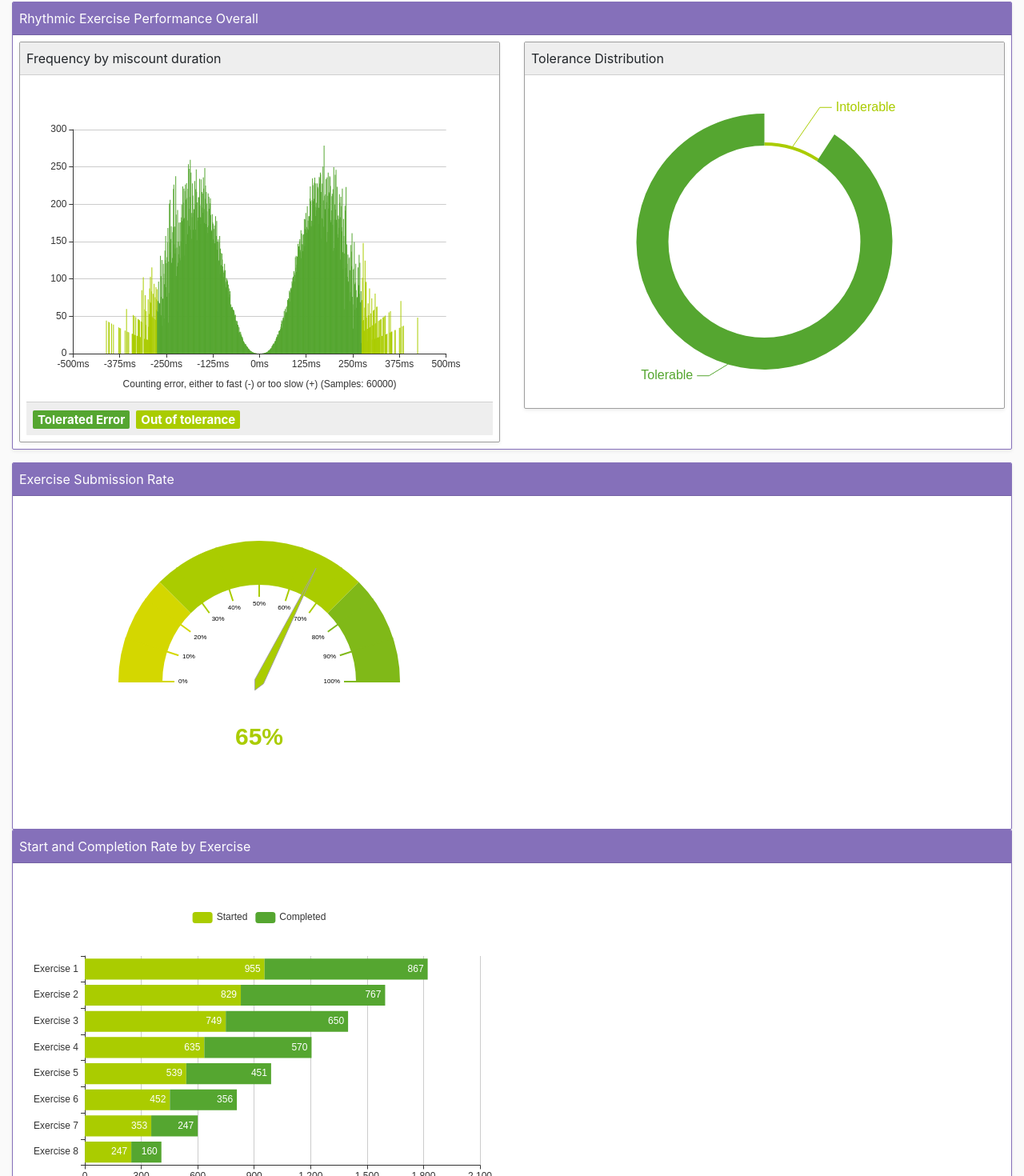
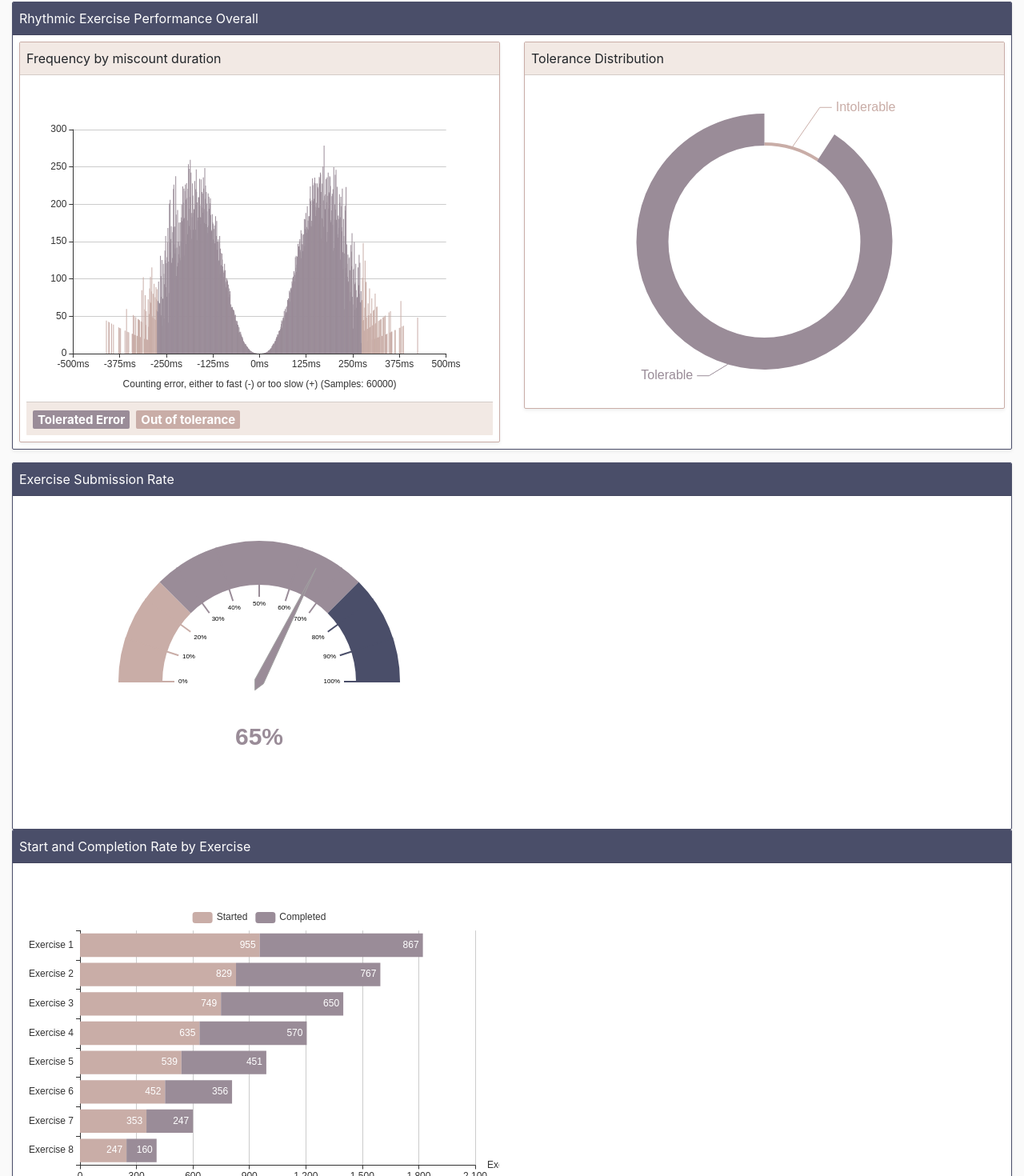
Before and after one commit to srad/MuLeTheory.App, a Vue app: page /#/dashboard in a window 1280 px wide. Shown: the part 164-1634 px from the top of the page at 80% size. Built offline with nearby package versions, Linux system fonts and the light colour scheme.

Commit message:
Theme change.

```diff
--- a/src/App.vue
+++ b/src/App.vue
@@ -5,7 +5,7 @@
       <router-link to="/">
         <b-navbar-brand class="font-weight-bold text-white">
           <span class="text-warning">MuLeTheory</span>
-          <font-awesome-icon icon="music" class="ml-3 text-white text-dark"/>
+          <font-awesome-icon icon="music" class="ml-3 text-white"/>
         </b-navbar-brand>
       </router-link>
 
--- a/src/assets/main.scss
+++ b/src/assets/main.scss
@@ -1,7 +1,7 @@
 // Your variable overrides
-$primary: #8570ba;
-$secondary: #9e9e9e;
-$light: #eeeeee;
+$primary: #4a4e69;
+$secondary: #c9ada7;
+$light: #f2e9e4;
 $body-bg: #fafafa;
 $border-radius: 2px;
 $table-cell-padding: 0.3rem;
--- a/src/views/Dashboard.vue
+++ b/src/views/Dashboard.vue
@@ -97,8 +97,11 @@
 // const greens = ["007f5f", "2b9348", "55a630", "80b918", "aacc00", "bfd200", "d4d700", "dddf00", "eeef20", "ffff3f"];
 
 const palette = {
-  ok: "#55a630",
-  notOk: "#aacc00",
+  ok: "#9a8c98",
+  notOk: "#c9ada7",
+  mattPurple: ["#22223b", "#4a4e69", "#9a8c98", "#c9ada7", "#f2e9e4"].reverse(),
+  strongPurple: ["10002b", "240046", "3c096c", "5a189a", "7b2cbf", "9d4edd", "c77dff", "e0aaff"].map(v => `#${v}`)
+    .reverse(),
 };
 
 export default {
@@ -117,12 +120,6 @@
       palette: palette,
       missCounts: {
         width: "auto",
-        legend: {
-          padding: 5,
-          show: true,
-          right: 10,
-          top: 10,
-        },
         itemStyle: {
           color: i => this.isTolerated[i.dataIndex] ? palette.ok : palette.notOk,
         },
@@ -171,7 +168,7 @@
             axisLine: {
               lineStyle: {
                 width: 55,
-                color: [[0.25, "#d4d700ff"], [0.75, "#aacc00ff"], [1.0, "#80b918ff"] /* [0.6, "#55a630ff"], [0.8, "#2b9348ff"], [1.0, "#007f5fff"],/*[0.6, "#bfd200ff"], [0.7, "#d4d700ff"], [0.8, "#dddf00ff"], [0.9, "#eeef20ff"], [1.0, "#ffff3fff"]*/],
+                color: [[0.25, palette.mattPurple[1]], [0.75, palette.mattPurple[2]], [1.0, palette.mattPurple[3]] /* [0.6, "#55a630ff"], [0.8, "#2b9348ff"], [1.0, "#007f5fff"],/*[0.6, "#bfd200ff"], [0.7, "#d4d700ff"], [0.8, "#dddf00ff"], [0.9, "#eeef20ff"], [1.0, "#ffff3fff"]*/],
               },
             },
             axisTick: {
@@ -194,7 +191,6 @@
             itemStyle: {
               borderColor: "#a2a2a2",
               borderWidth: 1,
-              //   color: "#000", // pointer color
             },
             title: {},
             detail: {
@@ -229,9 +225,10 @@
           type: "shadow",        // 默认为直线，可选为：'line' | 'shadow'
         },
         grid: {
-          left: "3%",
-          right: "4%",
+          left: "2%",
+          right: "5%",
           bottom: "3%",
+          top: "8%",
           containLabel: true,
         },
         legend: {
@@ -239,6 +236,7 @@
         },
         xAxis: {
           type: "value",
+          name: "Exercises",
         },
         yAxis: {
           type: "category",
```
Also changed, not shown: assets/media/dashboard2.png (added), 1 other file (tests, documents, lock files or other folders).
